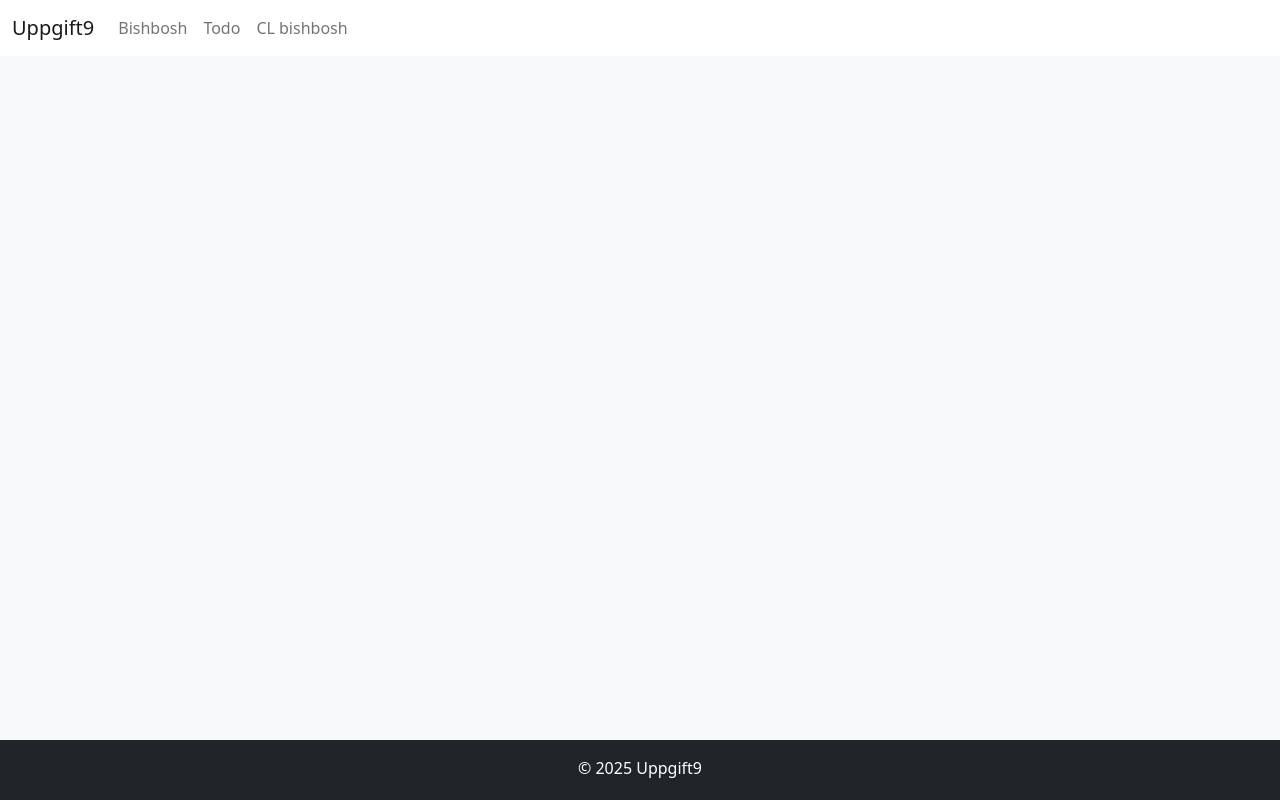
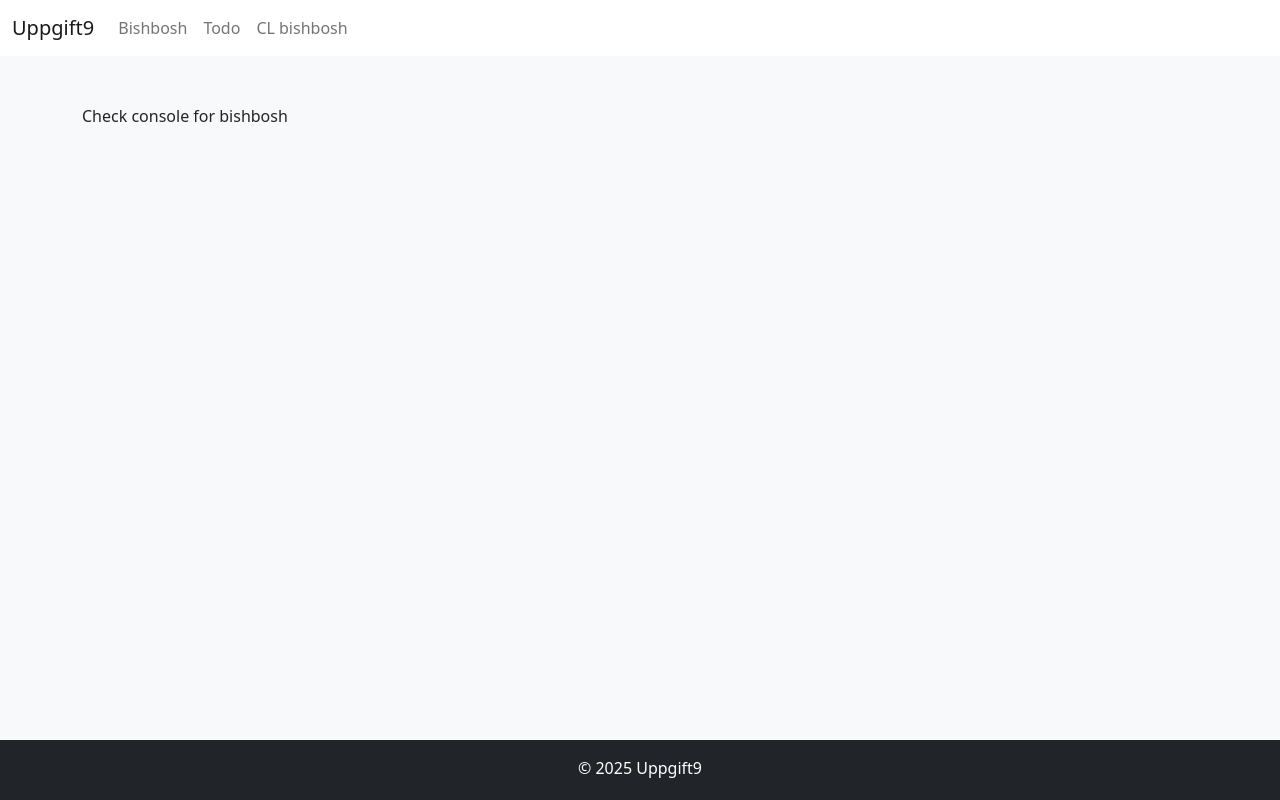
Before and after one commit to davarng/LexiconUppgift9, a website: page Htmlsidor/bishbosh1.html in a window 1280 px wide. Drawn offline with nearby package versions, Linux system fonts and the light colour scheme.

Commit message:
Added text in bish bosh console page

```diff
--- a/Htmlsidor/bishbosh1.html
+++ b/Htmlsidor/bishbosh1.html
@@ -13,7 +13,7 @@
 
   <body class="bg-light d-flex flex-column min-vh-100">
     <reusable-header></reusable-header>
-    <main><div class="container"></div></main>
+    <main><div class="container pt-5">Check console for bishbosh</div></main>
     <reusable-footer class="mt-auto"></reusable-footer>
     <script>
       for (let i = 1; i <= 100; i++) {
```
